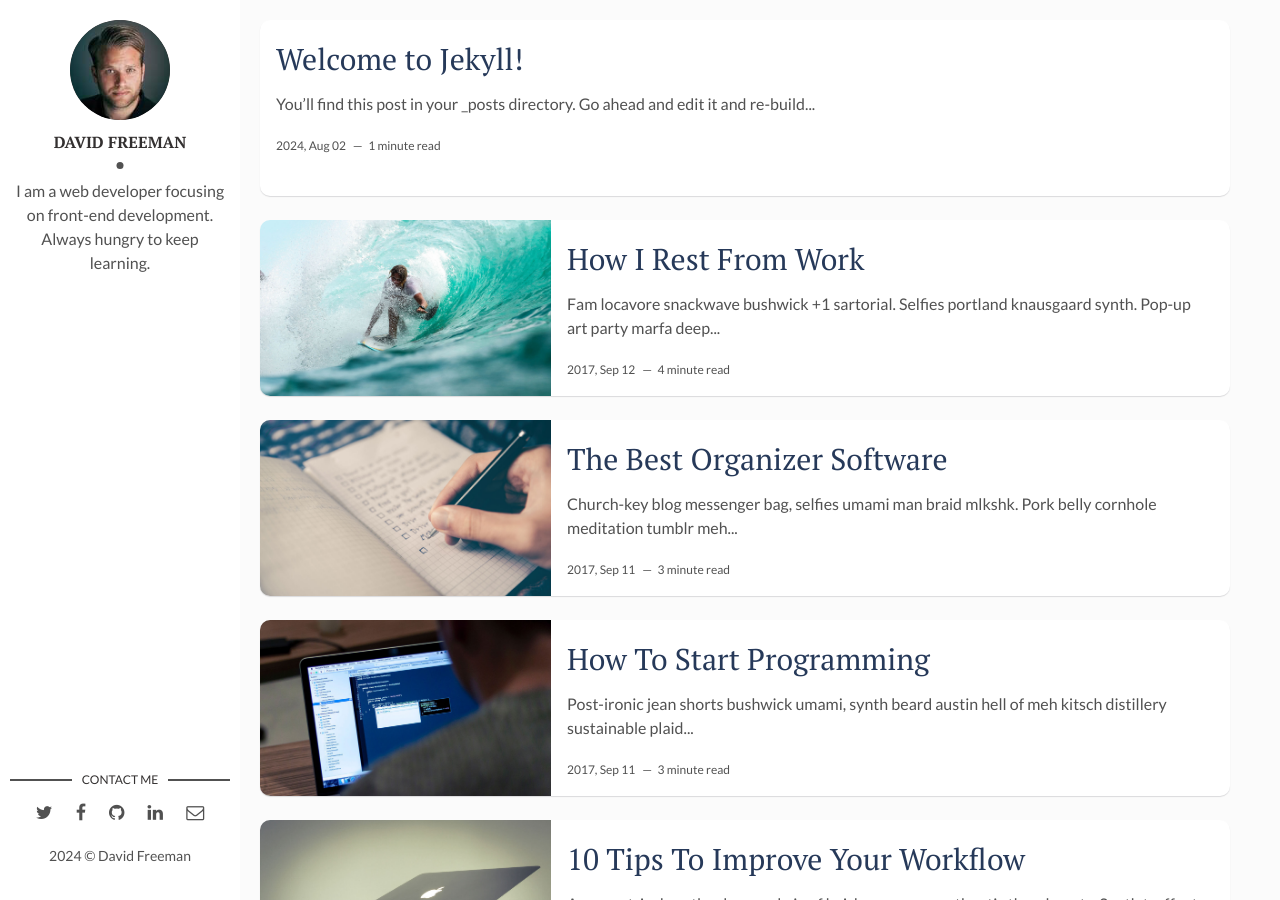
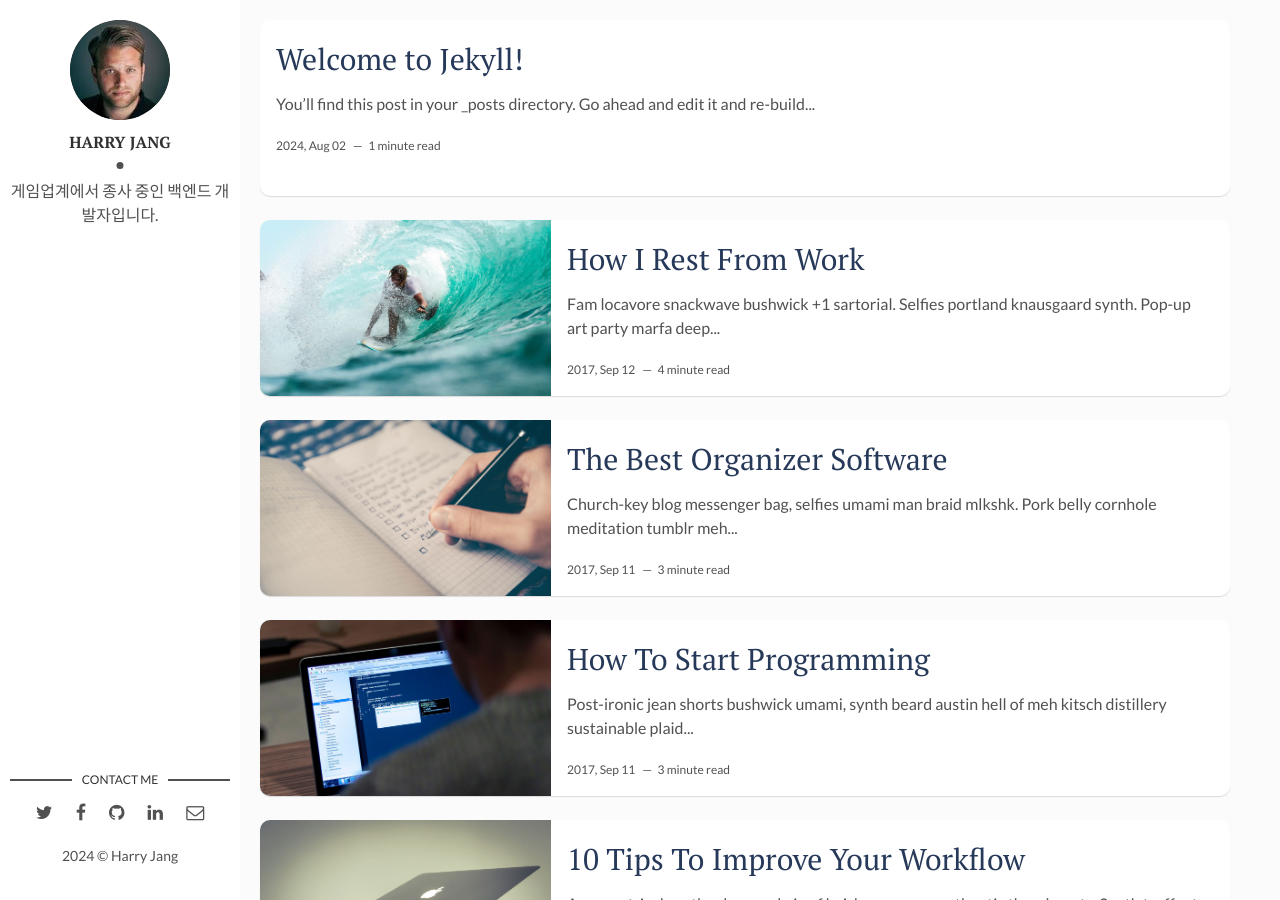
Before and after one commit to harry-jang/harry-jang.github.io, a Jekyll site: the page built from index.html, in a window 1280 px wide and 900 px high. Built offline with Jekyll 4.4.1, drawn with Linux system fonts in a browser that asks for light colours; the list of posts is cut into pages by our own code.

Commit message:
Update _config.yml

```diff
--- a/_config.yml
+++ b/_config.yml
@@ -1,4 +1,4 @@
-title: Hello, world! I'm David Freeman
+title: Hello, world! I'm Harry Jang
 description: > # this means to ignore newlines until "baseurl:"
   Write an awesome description for your new site here. You can edit this
   line in _config.yml. It will appear in your document head meta (for
@@ -9,12 +9,12 @@
 site-twitter: #if your site has a twitter account, enter it here
 
 # Author Settings
-author: David Freeman # add your name
+author: Harry Jang # add your name
 author-img: david-freeman.jpg # add your photo
-about-author: I am a web developer focusing on front-end development. Always hungry to keep learning. # add description
+about-author: 게임업계에서 종사 중인 백엔드 개발자입니다. # add description
 social-twitter: # add your Twitter handle
 social-facebook: # add your Facebook handle
-social-github: artemsheludko # add your Github handle
+social-github: harry-jang # add your Github handle
 social-linkedin: # add your Linkedin handle
 social-email: # add your Email address
 
```
